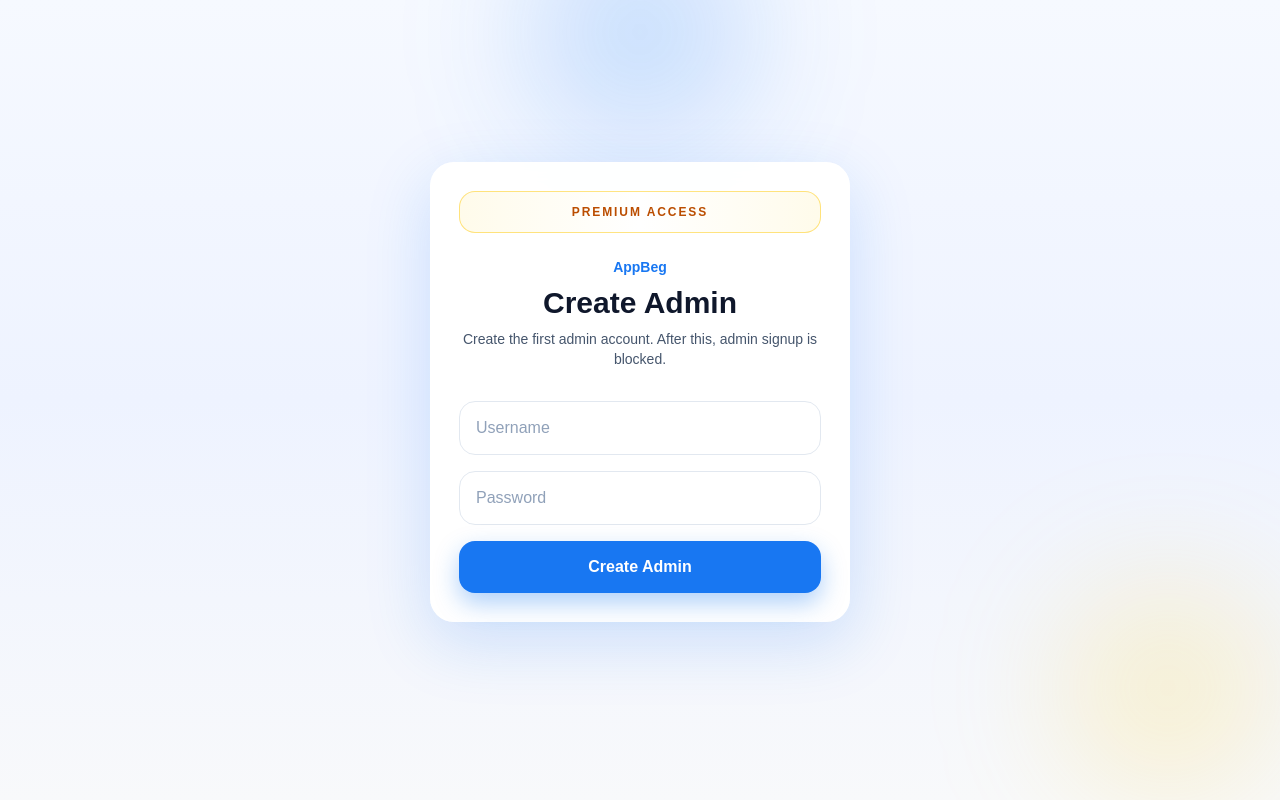
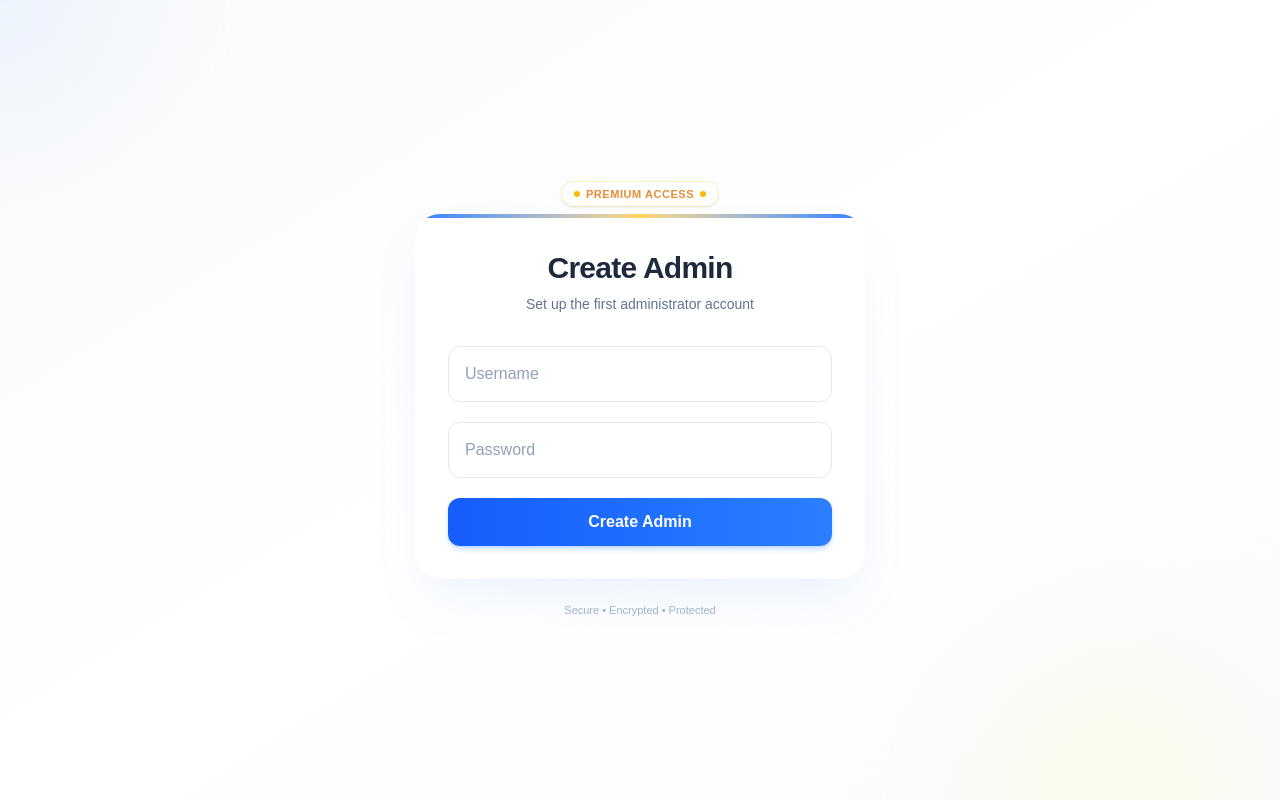
Before and after one commit to Lullaby47/appbeg, a Next.js app: page /login in a window 1280 px wide. Built offline with nearby package versions, Linux system fonts and the light colour scheme; no server answers; the database is empty.

Commit message:
redesign login page mobile casino theme2

```diff
--- a/app/login/page.tsx
+++ b/app/login/page.tsx
@@ -177,43 +177,54 @@ export default function LoginPage() {
 
   if (adminExists === null) {
     return (
-      <main className="flex min-h-screen items-center justify-center bg-gradient-to-b from-[#f6f9ff] via-[#eef3ff] to-[#f8f9fb] px-4">
-        <div className="w-full max-w-sm rounded-3xl border border-white/80 bg-white/90 p-8 text-center shadow-[0_18px_50px_rgba(24,119,242,0.14)] backdrop-blur">
-          <p className="text-sm font-medium text-slate-600">Loading...</p>
+      <main className="flex min-h-screen items-center justify-center bg-gradient-to-br from-slate-50 via-white to-blue-50/30 px-4">
+        <div className="w-full max-w-sm animate-pulse rounded-2xl bg-white/80 p-6 text-center shadow-xl shadow-blue-500/5 backdrop-blur-sm">
+          <div className="mx-auto mb-3 h-8 w-8 rounded-full bg-blue-100" />
+          <p className="text-sm font-medium text-slate-500">Loading secure access...</p>
         </div>
       </main>
     );
   }
 
   return (
-    <main className="relative min-h-screen overflow-hidden bg-gradient-to-b from-[#f6f9ff] via-[#eef3ff] to-[#f8f9fb] px-4 py-8 text-slate-900">
+    <main className="relative flex min-h-screen items-center justify-center overflow-hidden bg-gradient-to-br from-slate-50 via-white to-blue-50/40 px-4 py-8">
+      {/* Premium background shine effect */}
       <div className="pointer-events-none absolute inset-0">
-        <div className="absolute -top-20 left-1/2 h-56 w-56 -translate-x-1/2 rounded-full bg-[#1877f2]/20 blur-3xl" />
-        <div className="absolute bottom-0 right-0 h-56 w-56 rounded-full bg-amber-300/20 blur-3xl" />
+        <div className="absolute -left-32 -top-32 h-64 w-64 rounded-full bg-blue-100/40 blur-3xl" />
+        <div className="absolute -bottom-40 right-0 h-80 w-80 rounded-full bg-amber-100/30 blur-3xl" />
+        <div className="absolute left-1/2 top-1/2 h-96 w-96 -translate-x-1/2 -translate-y-1/2 rounded-full bg-gradient-to-r from-blue-50/20 via-white to-amber-50/20 blur-3xl" />
       </div>
 
-      <div className="relative mx-auto flex min-h-[90vh] max-w-[420px] items-center justify-center">
-        <div className="w-full rounded-3xl border border-white/90 bg-white/95 p-6 shadow-[0_20px_65px_rgba(24,119,242,0.18)] backdrop-blur-sm sm:p-7">
-          <div className="mb-6 rounded-2xl border border-amber-300/60 bg-gradient-to-r from-amber-50 via-white to-amber-50 px-4 py-3">
-            <p className="text-center text-xs font-semibold uppercase tracking-[0.16em] text-amber-700">
+      <div className="relative w-full max-w-md">
+        {/* Premium badge - subtle casino touch */}
+        <div className="mb-2 flex justify-center">
+          <div className="inline-flex items-center gap-1.5 rounded-full bg-white/70 px-3 py-1 shadow-sm ring-1 ring-amber-200/50 backdrop-blur-sm">
+            <span className="h-1.5 w-1.5 rounded-full bg-amber-400" />
+            <span className="text-[11px] font-semibold uppercase tracking-wider text-amber-600/80">
               Premium Access
+            </span>
+            <span className="h-1.5 w-1.5 rounded-full bg-amber-400" />
+          </div>
+        </div>
+
+        <div className="overflow-hidden rounded-3xl bg-white/90 shadow-2xl shadow-blue-500/10 backdrop-blur-sm transition-all duration-300 ring-1 ring-white/50">
+          {/* Subtle gold top border accent */}
+          <div className="h-1 w-full bg-gradient-to-r from-blue-500 via-amber-400/60 to-blue-500" />
+
+          <div className="p-6 sm:p-8">
+            {!adminExists ? (
+              <>
+                <div className="mb-8 text-center">
+                  <h1 className="text-3xl font-bold tracking-tight text-slate-800">
+                    Create Admin
+                  </h1>
+                  <p className="mt-2 text-sm text-slate-500">
+                    Set up the first administrator account
                   </p>
                 </div>
 
-          {!adminExists ? (
-            <>
-              <div className="mb-8 text-center">
-                <p className="text-sm font-bold text-[#1877f2]">AppBeg</p>
-                <h1 className="mt-2 text-3xl font-bold text-slate-900">Create Admin</h1>
-                <p className="mt-2 text-sm text-slate-600">
-                  Create the first admin account. After this, admin signup is blocked.
-                </p>
-              </div>
-
-              <form onSubmit={handleCreateAdmin} className="space-y-4">
-                <label htmlFor="admin-username" className="sr-only">
-                  Username
-                </label>
+                <form onSubmit={handleCreateAdmin} className="space-y-5">
+                  <div>
                     <input
                       id="admin-username"
                       name="username"
@@ -222,12 +233,11 @@ export default function LoginPage() {
                       required
                       placeholder="Username"
                       autoComplete="username"
-                  className="w-full rounded-2xl border border-slate-200 bg-white px-4 py-3.5 text-base text-slate-900 outline-none transition-all placeholder:text-slate-400 focus:border-[#1877f2] focus:ring-4 focus:ring-[#1877f2]/15"
+                      className="h-14 w-full rounded-xl border border-slate-200 bg-white/80 px-4 text-base text-slate-800 outline-none transition-all duration-200 placeholder:text-slate-400 focus:border-blue-400 focus:bg-white focus:ring-2 focus:ring-blue-200/80"
                     />
+                  </div>
 
-                <label htmlFor="admin-password" className="sr-only">
-                  Password
-                </label>
+                  <div>
                     <input
                       id="admin-password"
                       name="password"
@@ -238,37 +248,43 @@ export default function LoginPage() {
                       minLength={6}
                       placeholder="Password"
                       autoComplete="new-password"
-                  className="w-full rounded-2xl border border-slate-200 bg-white px-4 py-3.5 text-base text-slate-900 outline-none transition-all placeholder:text-slate-400 focus:border-[#1877f2] focus:ring-4 focus:ring-[#1877f2]/15"
+                      className="h-14 w-full rounded-xl border border-slate-200 bg-white/80 px-4 text-base text-slate-800 outline-none transition-all duration-200 placeholder:text-slate-400 focus:border-blue-400 focus:bg-white focus:ring-2 focus:ring-blue-200/80"
                     />
+                  </div>
 
                   {error && (
-                  <p className="rounded-2xl border border-red-200 bg-red-50 p-3 text-sm font-medium text-red-600">
+                    <div className="rounded-xl border border-red-200 bg-red-50/80 p-3 text-sm font-medium text-red-600 backdrop-blur-sm">
                       {error}
-                  </p>
+                    </div>
                   )}
 
                   <button
                     disabled={loading}
-                  className="w-full rounded-2xl bg-[#1877f2] px-4 py-3.5 font-semibold text-white shadow-[0_10px_25px_rgba(24,119,242,0.35)] transition-all hover:bg-[#166ee0] active:translate-y-[1px] disabled:opacity-60"
+                    className="group relative h-12 w-full overflow-hidden rounded-xl bg-gradient-to-r from-blue-600 to-blue-500 font-semibold text-white shadow-md shadow-blue-500/25 transition-all duration-200 hover:shadow-lg hover:shadow-blue-500/30 active:scale-[0.98] disabled:opacity-60 disabled:hover:scale-100"
                   >
-                  {loading ? 'Creating...' : 'Create Admin'}
+                    <span className="relative z-10">
+                      {loading ? 'Creating account...' : 'Create Admin'}
+                    </span>
+                    <div className="absolute inset-0 -translate-x-full bg-gradient-to-r from-transparent via-white/20 to-transparent transition-transform duration-500 group-hover:translate-x-full" />
                   </button>
                 </form>
               </>
             ) : (
               <>
                 <div className="mb-8 text-center">
-                <p className="text-sm font-bold text-[#1877f2]">AppBeg</p>
-                <h1 className="mt-2 text-3xl font-bold text-slate-900">Welcome Back</h1>
-                <p className="mt-2 text-sm text-slate-600">
-                  Sign in to continue
+                  <div className="mx-auto mb-4 flex h-12 w-12 items-center justify-center rounded-full bg-gradient-to-br from-blue-500 to-blue-600 shadow-md">
+                    <span className="text-xl font-bold text-white">A</span>
+                  </div>
+                  <h1 className="text-3xl font-bold tracking-tight text-slate-800">
+                    Welcome Back
+                  </h1>
+                  <p className="mt-2 text-sm text-slate-500">
+                    Sign in to your account
                   </p>
                 </div>
 
-              <form onSubmit={handleLogin} className="space-y-4">
-                <label htmlFor="login-username" className="sr-only">
-                  Username
-                </label>
+                <form onSubmit={handleLogin} className="space-y-5">
+                  <div>
                     <input
                       id="login-username"
                       name="username"
@@ -277,12 +293,11 @@ export default function LoginPage() {
                       required
                       placeholder="Username"
                       autoComplete="username"
-                  className="w-full rounded-2xl border border-slate-200 bg-white px-4 py-3.5 text-base text-slate-900 outline-none transition-all placeholder:text-slate-400 focus:border-[#1877f2] focus:ring-4 focus:ring-[#1877f2]/15"
+                      className="h-14 w-full rounded-xl border border-slate-200 bg-white/80 px-4 text-base text-slate-800 outline-none transition-all duration-200 placeholder:text-slate-400 focus:border-blue-400 focus:bg-white focus:ring-2 focus:ring-blue-200/80"
                     />
+                  </div>
 
-                <label htmlFor="login-password" className="sr-only">
-                  Password
-                </label>
+                  <div>
                     <input
                       id="login-password"
                       name="password"
@@ -293,33 +308,37 @@ export default function LoginPage() {
                       minLength={6}
                       placeholder="Password"
                       autoComplete="current-password"
-                  className="w-full rounded-2xl border border-slate-200 bg-white px-4 py-3.5 text-base text-slate-900 outline-none transition-all placeholder:text-slate-400 focus:border-[#1877f2] focus:ring-4 focus:ring-[#1877f2]/15"
+                      className="h-14 w-full rounded-xl border border-slate-200 bg-white/80 px-4 text-base text-slate-800 outline-none transition-all duration-200 placeholder:text-slate-400 focus:border-blue-400 focus:bg-white focus:ring-2 focus:ring-blue-200/80"
                     />
+                  </div>
 
                   {error && (
-                  <p className="rounded-2xl border border-red-200 bg-red-50 p-3 text-sm font-medium text-red-600">
+                    <div className="animate-in fade-in slide-in-from-top-2 duration-300 rounded-xl border border-red-200 bg-red-50/80 p-3 text-sm font-medium text-red-600 backdrop-blur-sm">
                       {error}
-                  </p>
+                    </div>
                   )}
 
                   <button
                     disabled={loading}
-                  className="w-full rounded-2xl bg-[#1877f2] px-4 py-3.5 font-semibold text-white shadow-[0_10px_25px_rgba(24,119,242,0.35)] transition-all hover:bg-[#166ee0] active:translate-y-[1px] disabled:opacity-60"
+                    className="group relative h-12 w-full overflow-hidden rounded-xl bg-gradient-to-r from-blue-600 to-blue-500 font-semibold text-white shadow-md shadow-blue-500/25 transition-all duration-200 hover:shadow-lg hover:shadow-blue-500/30 active:scale-[0.98] disabled:opacity-60 disabled:hover:scale-100"
                   >
-                  {loading ? 'Logging in...' : 'Login'}
+                    <span className="relative z-10">
+                      {loading ? 'Signing in...' : 'Login'}
+                    </span>
+                    <div className="absolute inset-0 -translate-x-full bg-gradient-to-r from-transparent via-white/20 to-transparent transition-transform duration-500 group-hover:translate-x-full" />
                   </button>
 
-                <div className="flex items-center justify-between px-1 pt-1 text-sm">
+                  <div className="flex items-center justify-between pt-2 text-sm">
                     <button
                       type="button"
-                    className="font-medium text-[#1877f2] transition-colors hover:text-[#0f5cc7]"
+                      className="font-medium text-blue-600 transition-colors hover:text-blue-700 hover:underline"
                     >
                       Forgot password?
                     </button>
                     <button
                       type="button"
                       onClick={() => router.push('/signup')}
-                    className="font-medium text-slate-500 transition-colors hover:text-slate-700"
+                      className="font-medium text-slate-500 transition-colors hover:text-slate-700 hover:underline"
                     >
                       Create account
                     </button>
@@ -329,6 +348,12 @@ export default function LoginPage() {
             )}
           </div>
         </div>
+
+        {/* Subtle footer note - premium touch */}
+        <p className="mt-6 text-center text-[11px] font-medium text-slate-400/80">
+          Secure • Encrypted • Protected
+        </p>
+      </div>
     </main>
   );
 }
```
Lines whose indentation alone changed are shown as unchanged.
